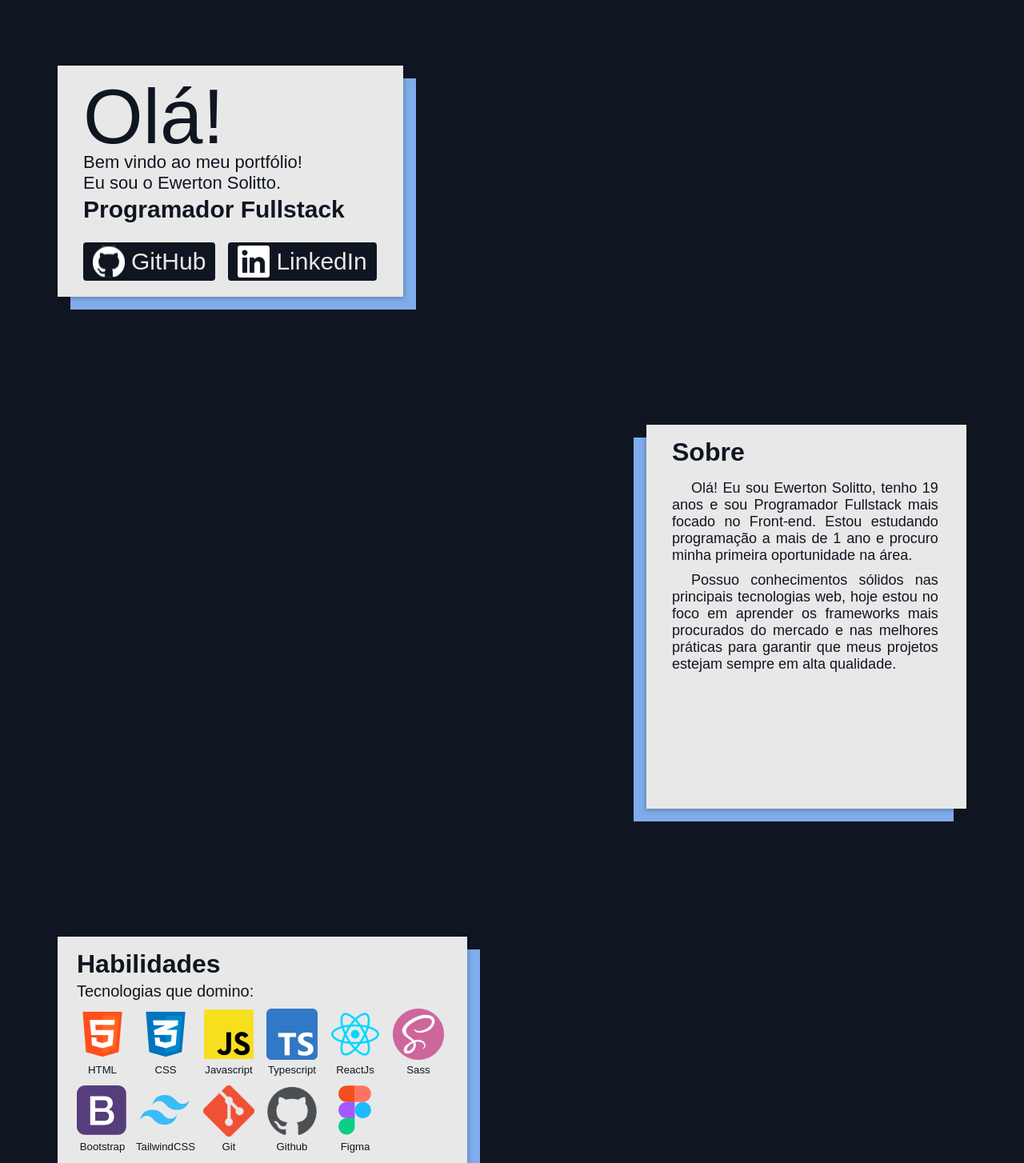
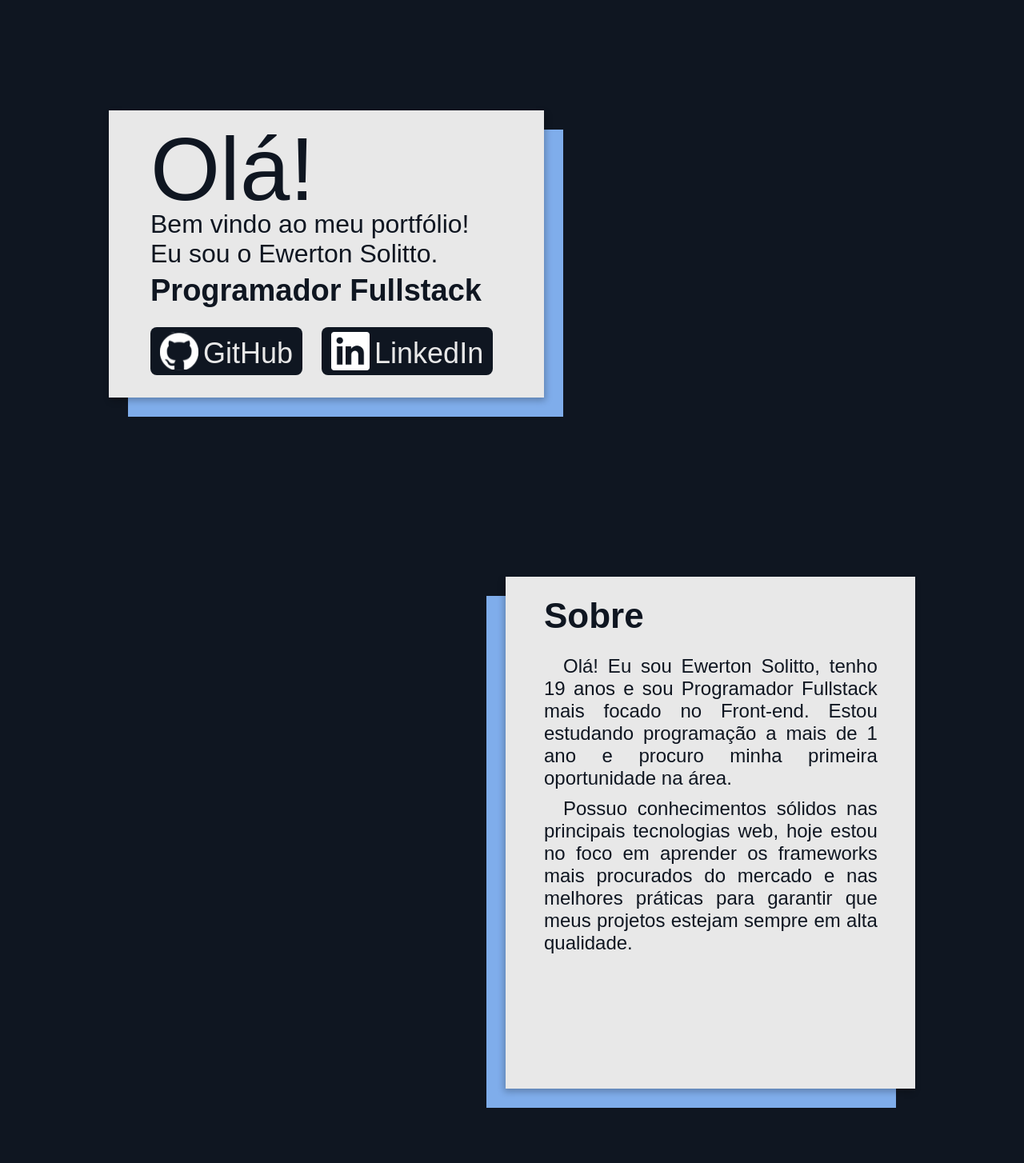
Before and after one commit to EwertonSolitto/Portfolio, a Next.js app: page / in a window 1280 px wide. Shown: the part 160-1614 px from the top of the page at 80% size. Built offline with nearby package versions, Linux system fonts and the light colour scheme.

Commit message:
feat(responsivity): reponsivity created for min width 1024px

```diff
--- a/src/app/Components/Button.tsx
+++ b/src/app/Components/Button.tsx
@@ -6,7 +6,7 @@ export default function LinkButton (props: LinkButtonProps) {
   return (
       <a href={link} className={`link-button ${style}`} target="_blank" rel="noreferrer">
       {svg}
-      {content}
+      <span>{content}</span>
       </a>
   )
 }
--- a/src/app/styles/components/card.scss
+++ b/src/app/styles/components/card.scss
@@ -94,3 +94,35 @@
     }
   }
 }
+
+@media (min-width: 1024px) {
+  .card {
+    width: 34rem;
+
+    &.left {
+      margin-left: 8rem;
+
+      box-shadow: 0.125rem 0.25rem 0.5rem rgba(0,0,0,25%), 1.5rem 1.5rem $terciary-color;
+
+      h2, h3, p, .buttons-div {
+        margin-left: 3.25rem;
+      }
+    }
+
+    &.right {
+      margin-right: 8rem;
+
+      box-shadow: -0.125rem 0.25rem 0.5rem rgba(0,0,0,25%), -1.5rem 1.5rem $terciary-color;
+
+      h2, h3, p, .buttons-div {
+        margin-left: 3rem;
+      }
+    }
+
+    h2 {
+      font-size: 2.75em;
+
+      padding-block: 1.5rem;
+    }
+  }
+}
--- a/src/app/styles/components/listCard.scss
+++ b/src/app/styles/components/listCard.scss
@@ -90,6 +90,8 @@
   .list-card {
     width: 32rem;
 
+    padding-bottom: 1.25rem;
+
     h2 {
       padding-bottom: 0.25rem;
     }
@@ -98,13 +100,11 @@
       font-size: 1.25rem;
     }
 
-
-
     ul {
       grid-template-columns: repeat(6, 1fr);
       gap: 0.75rem 0.625rem;
 
-      margin-top: 0.625rem;
+      margin-top: 0.5rem;
     }
 
     figure {
@@ -128,3 +128,45 @@
     }
   }
 }
+
+@media (min-width: 1024px) {
+  .list-card {
+    width: 40rem;
+
+    padding-bottom: 2rem;
+
+    h2 {
+      padding-bottom: 0;
+    }
+
+    h3 {
+      font-size: 1.75rem;
+
+      margin-block: 1rem 0.25rem;
+    }
+
+    ul {
+      gap: 1rem 0.75rem;
+    }
+
+    figure {
+      width: 5rem;
+      height: 6.25rem;
+
+      div {
+        height: 5.5rem;
+
+        margin-bottom: 0.325rem;
+
+        svg {
+          width: 5rem;
+          height: 5rem;
+        }
+      }
+    }
+
+    figcaption {
+      font-size: 1rem;
+    }
+  }
+}
--- a/src/app/styles/components/textCard.scss
+++ b/src/app/styles/components/textCard.scss
@@ -41,6 +41,10 @@
 
         border-radius: 0.25rem;
 
+        span {
+          margin-top: 0.25rem;
+        }
+
         svg {
           width: clamp(1.8rem, 8vw, 1.9rem);
           height: clamp(1.8rem, 8vw, 1.9rem);
@@ -67,13 +71,19 @@
       padding-bottom: 1.25rem;
 
       a {
-        gap: .5rem;
+        gap: .375rem;
 
         height: 3rem;
 
         padding: 0.375rem 0.75rem;
 
         font-size: 1.875rem;
+
+        border-radius: .5rem;
+
+        span {
+          margin-top: 0.375rem;
+        }
 
         svg {
           width: 2.5rem;
@@ -83,3 +93,36 @@
     }
   }
 }
+
+@media (min-width: 1024px) {
+  .text-card {
+    .mid-text {
+      font-size: 2rem;
+    }
+
+    .strong-text {
+      font-size: 2.375rem;
+
+      padding-top: 0.375rem;
+    }
+
+    .buttons-div {
+      gap: 1.5rem;
+
+      padding-bottom: 1.75rem;
+
+      a {
+        height: 3.75rem;
+
+        padding: 0.5rem 0.75rem;
+
+        font-size: 2.25rem;
+
+        svg {
+          width: 3rem;
+          height: 3rem;
+        }
+      }
+    }
+  }
+}
--- a/src/app/styles/pages/about/about.scss
+++ b/src/app/styles/pages/about/about.scss
@@ -22,3 +22,10 @@
     height: 30rem;
   }
 }
+
+@media (min-width: 1024px) {
+  .about {
+    margin-block: 14rem;
+    height: 40rem;
+  }
+}
--- a/src/app/styles/pages/about/components/textCard.scss
+++ b/src/app/styles/pages/about/components/textCard.scss
@@ -46,3 +46,19 @@
     }
   }
 }
+
+@media (min-width: 1024px) {
+  .about {
+    .text-card {
+      width: 32rem;
+      height: 40rem;
+
+
+    .text {
+      font-size: 1.5rem;
+
+      width: 26.25rem;
+    }
+    }
+  }
+}
--- a/src/app/styles/pages/home/components/textCard.scss
+++ b/src/app/styles/pages/home/components/textCard.scss
@@ -21,3 +21,16 @@
     }
   }
 }
+
+@media (min-width: 1024px) {
+  .home-main {
+    .text-card {
+      .hello {
+        padding-top: 1.5rem;
+
+        font-size: 7rem;
+        line-height: 6.25rem;
+      }
+    }
+  }
+}
--- a/src/app/styles/pages/home/home.scss
+++ b/src/app/styles/pages/home/home.scss
@@ -9,3 +9,9 @@
     margin-top: 8rem;
   }
 }
+
+@media (min-width: 1024px) {
+  .home-main {
+    margin-top: 11.5rem;
+  }
+}
```
